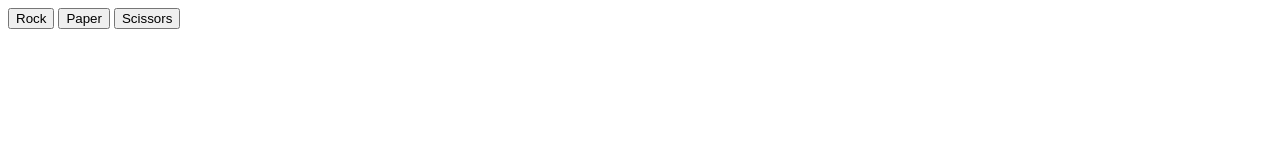
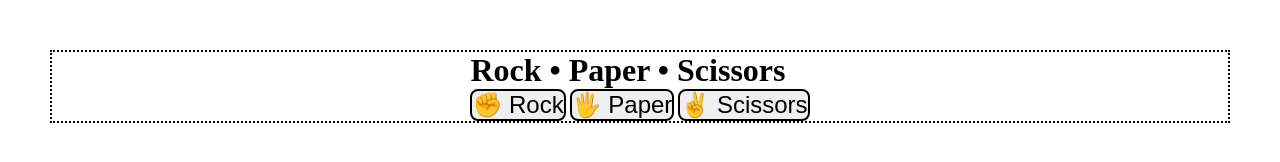
Before and after one commit to BGNS42/rockPaperAndScissors, a plain HTML site: page index.html in a window 1280 px wide. Drawn offline with Linux system fonts and the light colour scheme.

Commit message:
start of beautyfication

```diff
--- a/index.html
+++ b/index.html
@@ -4,16 +4,24 @@
     <meta charset="UTF-8">
     <meta name="viewport" content="width=device-width, initial-scale=1.0">
     <title>Rock Paper and Scissors</title>
+    <link rel="stylesheet" href="./src/style.css">
     <script type="module" src="./src/script.js"></script>
 </head>
 <body>
-    <div id="game">
-        <button class="btnR">Rock</button>
-        <button class="btnP">Paper</button>
-        <button class="btnS">Scissors</button>
-    </div>
-    <div id="results">
+    <div id="table">
+        <div class="gameBoard">
+            <div class="header">
+                <h1>Rock • Paper • Scissors</h1>
+            </div>
+            <div id="game">
+                <button class="btnR" id="btn">✊ Rock</button>
+                <button class="btnP" id="btn">🖐️ Paper</button>
+                <button class="btnS" id="btn">✌️ Scissors</button>
+            </div>
+            <div id="results">
 
+            </div>
+        </div>
     </div>
 </body>
 </html>
--- /dev/null
+++ b/src/style.css
@@ -0,0 +1,44 @@
+/* Pre ajustes */
+*,
+*::after,
+*::before {
+    box-sizing: border-box;
+    margin: 0;
+    padding: 0;
+    border: 0;
+    /* overflow-x: hidden; */
+}
+
+body {
+    border: 2px dotted black;
+    margin: 50px;
+
+}
+
+#btn {
+    border-radius: 8px;
+    border: 2px solid black;
+    font-size: x-large;
+
+}
+
+#table {
+    display: flex;
+    flex-flow: row wrap;
+    justify-content: center;
+    align-items: center;
+    /* gap: 10px; */
+}
+
+#game {
+
+}
+
+.gameBoard {
+    /* border: 2px solid green; */
+    /* gap: 10px; */
+}
+
+.header {
+    /* margin-bottom: 100px; */
+}
```
